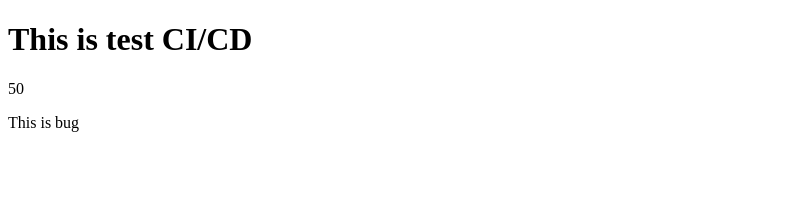
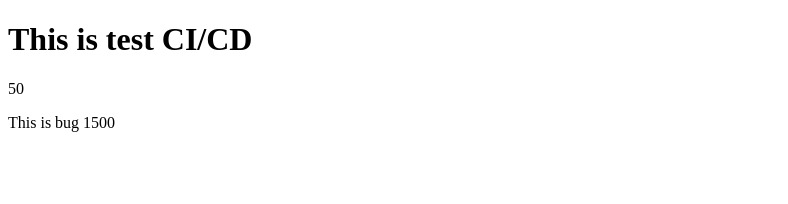
Before and after one commit to Wlad199/testCiCd, a Nuxt app: page / in a window 1280 px wide. Shown: the top 204 px of the page, without its empty margins (0-788 px from the left). Built offline with nearby package versions, Linux system fonts and the light colour scheme.

Commit message:
fix another bug

```diff
--- a/app/app.vue
+++ b/app/app.vue
@@ -1,7 +1,7 @@
 <template>
 	<h1>This is test CI/CD</h1>
 	<p>{{ a }}</p>
-	<p>This is bug</p>
+	<p>This is bug {{ b }}</p>
 	<div class="container">
 		<div class="text">{{ message }}</div>
 		<p>
@@ -14,7 +14,7 @@
 const message = ref('')
 
 const a = 50;
-const b = 150;
+const b = 1500;
 
 console.log(a)
 
```
